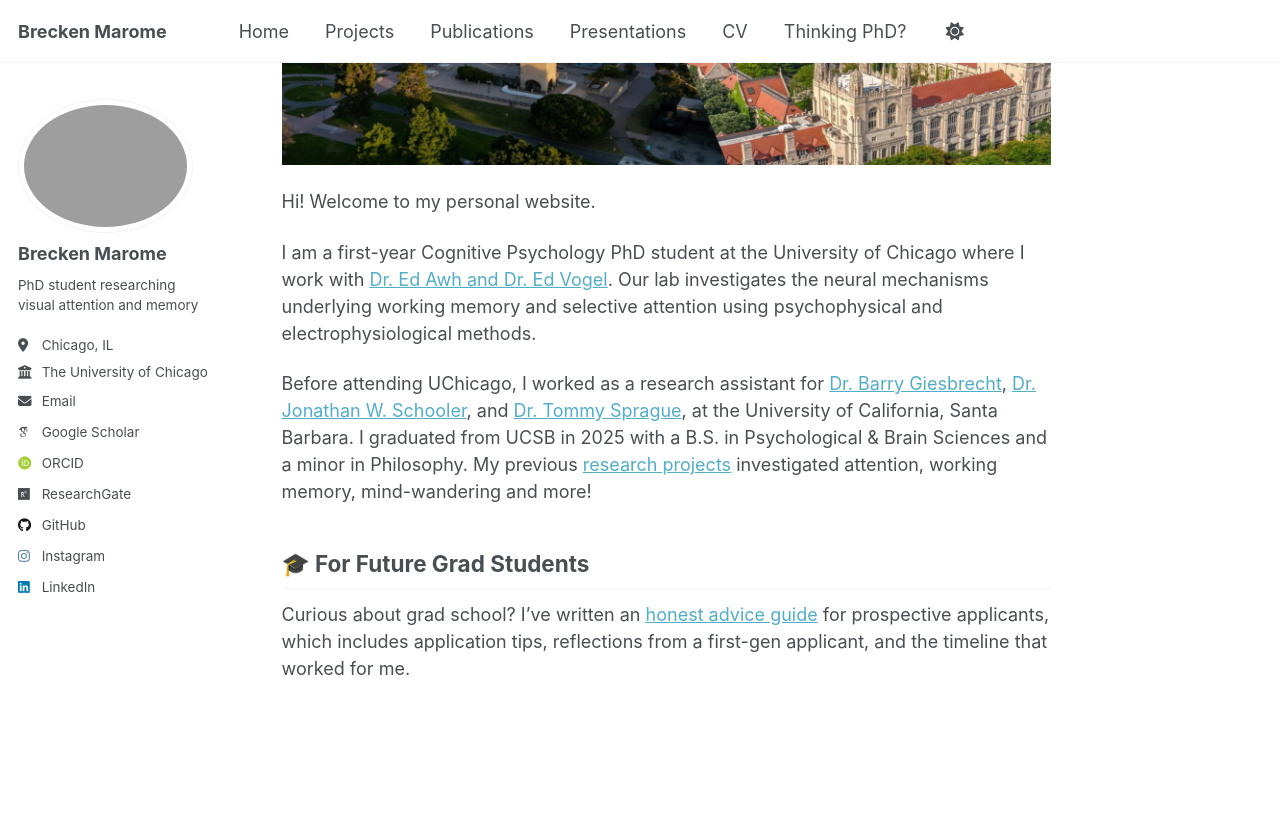
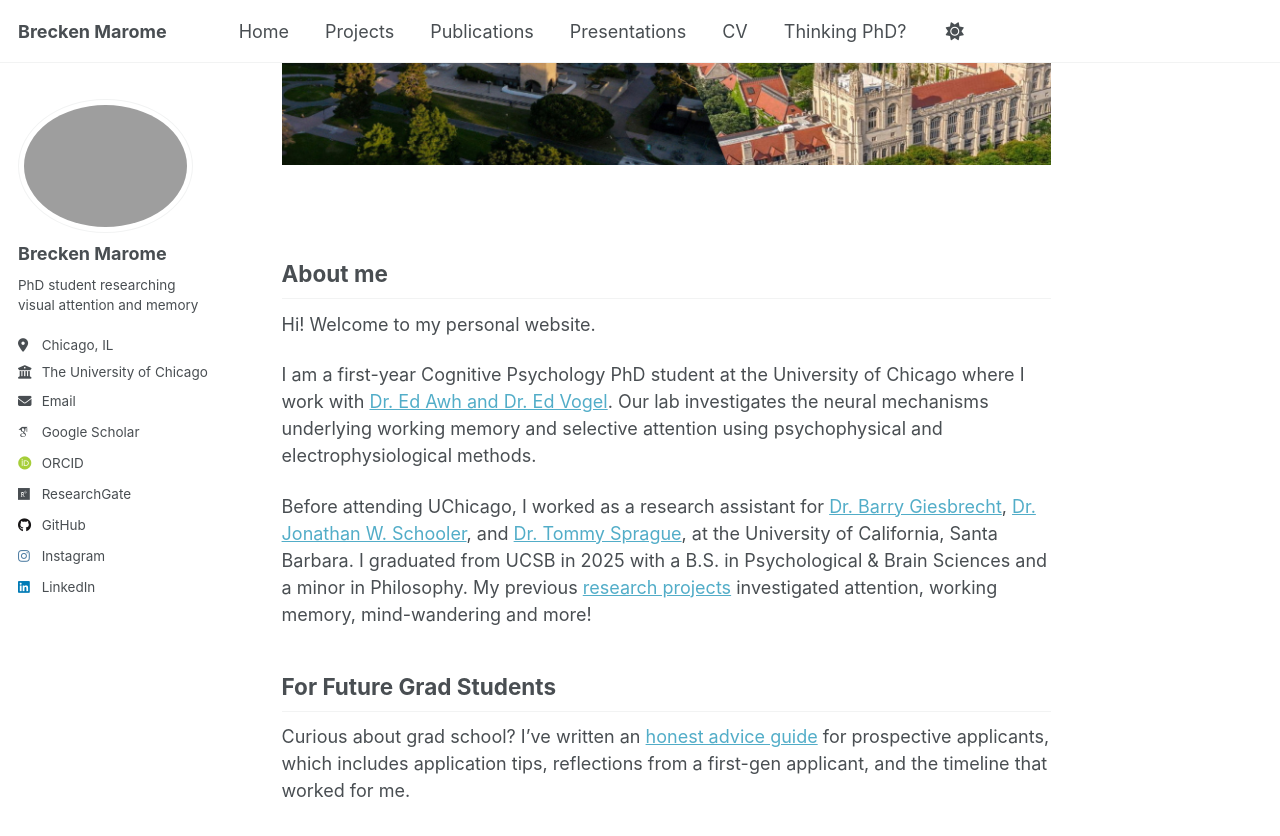
Before and after one commit to btmarome/btmarome.github.io, a Jekyll site: the page built from _pages/about.md, in a window 1280 px wide and 900 px high, scrolled down 289 px. Shown: the top 836 px of the window. Built offline with Jekyll 4.4.1, drawn with Linux system fonts in a browser that asks for light colours; some web fonts are replaced; a script that is not in the unit is left out.

Commit message:
Update about.md

```diff
--- a/_pages/about.md
+++ b/_pages/about.md
@@ -9,12 +9,16 @@ redirect_from:
 
 ![Banner showing UCSB and UChicago campus](/images/banner.jpg)
 
+<br>
+
+## About me
+
 Hi! Welcome to my personal website.
 
 I am a first-year Cognitive Psychology PhD student at the University of Chicago where I work with [Dr. Ed Awh and Dr. Ed Vogel](https://awhvogellab.com). Our lab investigates the neural mechanisms underlying working memory and selective attention using psychophysical and electrophysiological methods.
 
 Before attending UChicago, I worked as a research assistant for [Dr. Barry Giesbrecht](https://psych.ucsb.edu/people/faculty/barry-giesbrecht), [Dr. Jonathan W. Schooler](https://labs.psych.ucsb.edu/schooler/jonathan/members/schooler), and [Dr. Tommy Sprague](https://neuroscience.ucsb.edu/people/thomas-sprague), at the University of California, Santa Barbara. I graduated from UCSB in 2025 with a B.S. in Psychological & Brain Sciences and a minor in Philosophy. My previous [research projects](/projects/) investigated attention, working memory, mind-wandering and more!
 
-## 🎓 For Future Grad Students
+## For Future Grad Students
 
 Curious about grad school? I've written an [honest advice guide](/thinking-phd/) for prospective applicants, which includes application tips, reflections from a first-gen applicant, and the timeline that worked for me.
```
